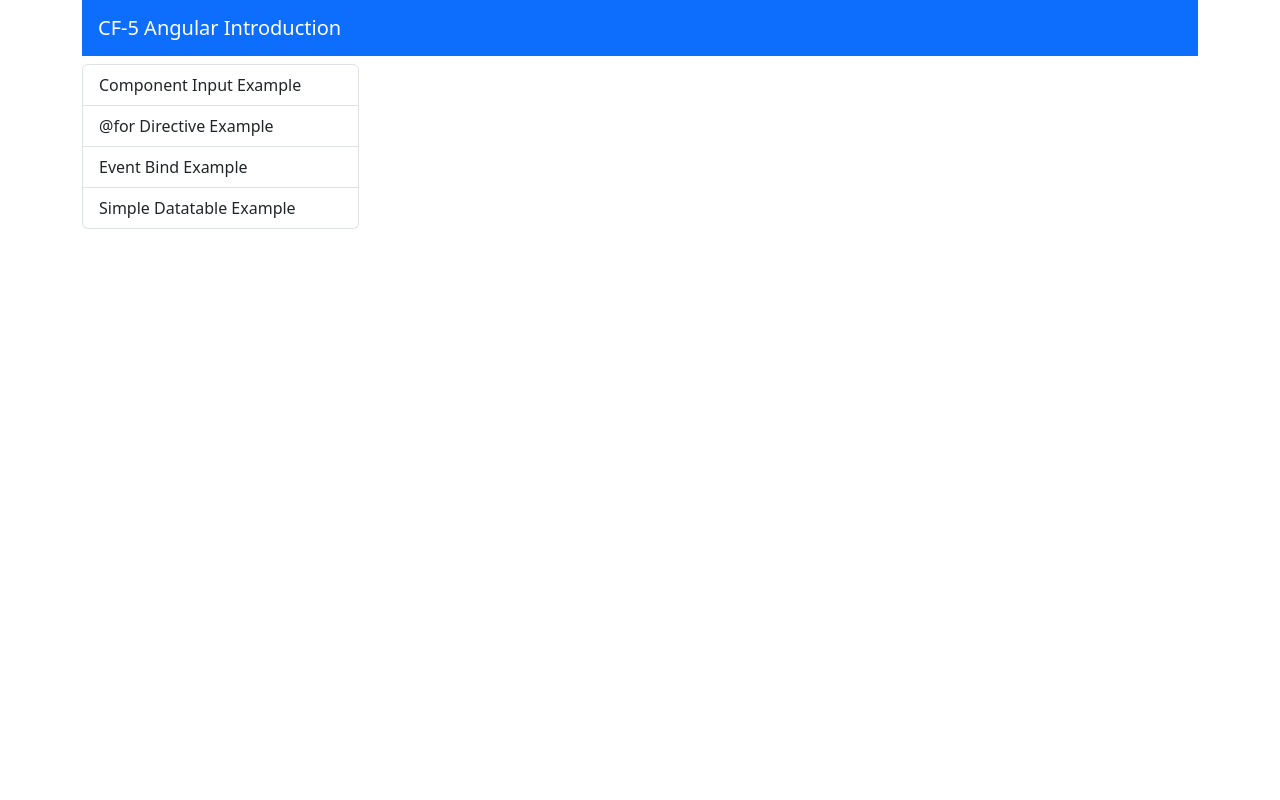
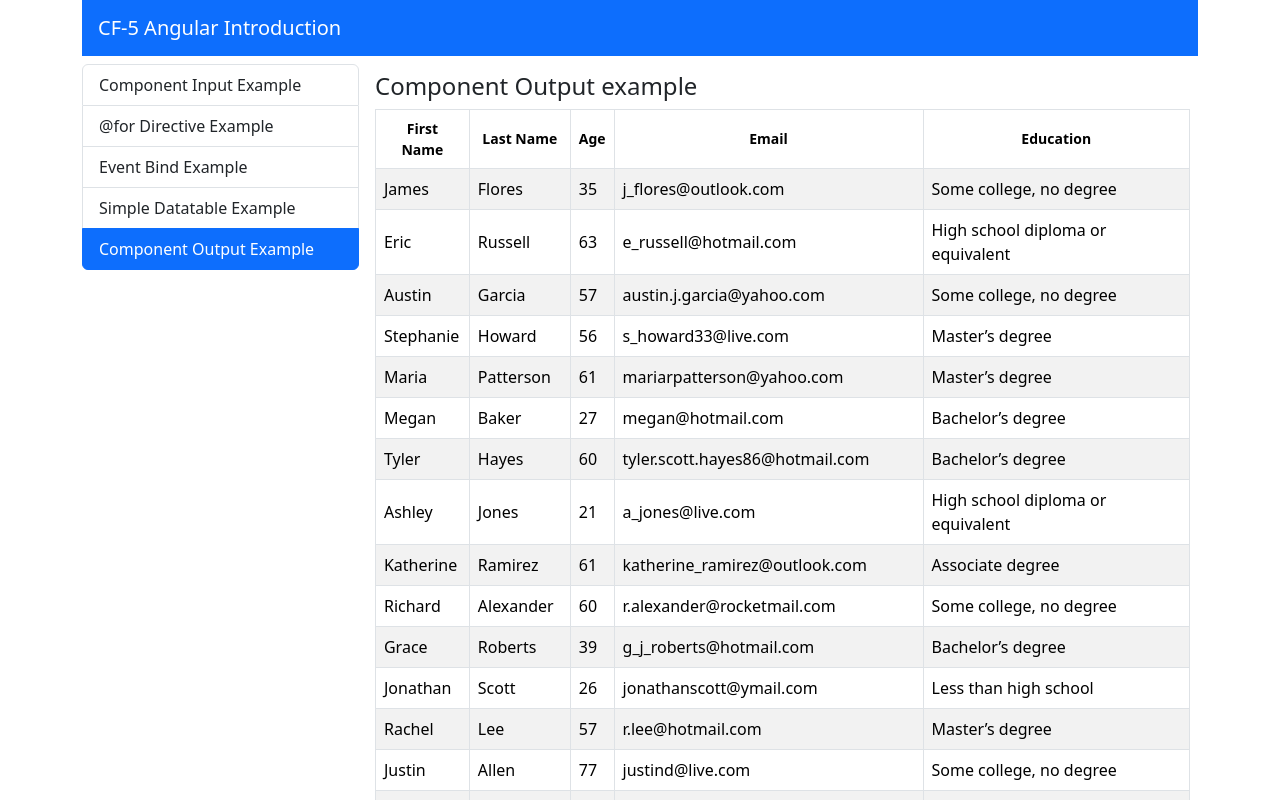
Before and after one commit to PanagiotaVas/angular-introduction, an Angular app: page /component-output-example in a window 1280 px wide. Before the commit this address led to /. Shown: the top 800 px of the page. Built offline with nearby package versions, Linux system fonts and the light colour scheme.

Commit message:
component output

```diff
--- a/src/app/app.routes.ts
+++ b/src/app/app.routes.ts
@@ -4,6 +4,7 @@
 import { ComponentInputExampleComponent } from './components/component-input-example/component-input-example.component';
 import { ForDirectiveExampleComponent } from './components/for-directive-example/for-directive-example.component';
 import { SimpleDataTableExampleComponent } from './components/simple-datatable-example/simple-datatable-example.component';
+import { ComponentOutputExampleComponent } from './components/component-output-example/component-output-example.component';
 
 export const routes: Routes = [
     {path: 'event-bind-example', component: EventBindExampleComponent},
@@ -12,5 +13,6 @@
     {path: '', component: WelcomeComponent},
     {path: 'component-input-example', component: ComponentInputExampleComponent},
     {path: 'for-directive-example', component: ForDirectiveExampleComponent },
-    {path: 'simple-data-table-example', component: SimpleDataTableExampleComponent}
+    {path: 'simple-data-table-example', component: SimpleDataTableExampleComponent},
+    {path: 'component-output-example', component: ComponentOutputExampleComponent}
 ];
--- /dev/null
+++ b/src/app/components/component-output-example/component-output-example.component.html
@@ -0,0 +1,7 @@
+<h4>Component Output example</h4>
+
+<app-simple-data-table [data]="manyPerson"
+    (personClicked)="onPersonClicked($event)"
+>
+
+</app-simple-data-table>
--- /dev/null
+++ b/src/app/components/component-output-example/component-output-example.component.ts
@@ -0,0 +1,29 @@
+import { Component } from '@angular/core';
+import { SimpleDataTableComponent } from '../simple-data-table/simple-data-table.component';
+import { EPerson, ManyPerson } from 'src/app/shared/interface/person';
+
+@Component({
+  selector: 'app-component-output-example',
+  standalone: true,
+  imports: [SimpleDataTableComponent],
+  templateUrl: './component-output-example.component.html',
+  styleUrl: './component-output-example.component.css'
+})
+export class ComponentOutputExampleComponent {
+  manyPerson = ManyPerson
+
+  onPersonClicked(person: EPerson) {
+    alert(this.personTemplate(person))
+  }
+
+  personTemplate(person: EPerson) {
+    return `
+      Person Details
+        First name: ${person.givenName},
+        Last name: ${person.surName},
+        Age: ${person.age},
+        Email: ${person.email},
+        Education: ${person.education}
+    `
+  }
+}
--- a/src/app/components/list-group-menu/list-group-menu.component.ts
+++ b/src/app/components/list-group-menu/list-group-menu.component.ts
@@ -14,6 +14,7 @@
     {text: 'Component Input Example', routerLink: 'component-input-example'},
     {text: '@for Directive Example', routerLink: 'for-directive-example'},
     {text: 'Event Bind Example', routerLink: 'event-bind-example'},
-    {text: 'Simple Datatable Example', routerLink: 'simple-data-table-example'}
+    {text: 'Simple Datatable Example', routerLink: 'simple-data-table-example'},
+    {text: 'Component Output Example', routerLink: 'component-output-example'}
   ]
 }
--- a/src/app/components/simple-data-table/simple-data-table.component.html
+++ b/src/app/components/simple-data-table/simple-data-table.component.html
@@ -10,7 +10,7 @@
     </thead>
     <tbody>
         @for(row of data; track row) {
-            <tr class="align-middle">
+            <tr class="align-middle" (dblclick)="onPersonClicked(row)">
                 <td>{{row.givenName}}</td>
                 <td>{{row.surName}}</td>
                 <td>{{row.age}}</td>
--- a/src/app/components/simple-data-table/simple-data-table.component.ts
+++ b/src/app/components/simple-data-table/simple-data-table.component.ts
@@ -1,4 +1,4 @@
-import { Component, Input } from '@angular/core';
+import { Component, EventEmitter, Input, Output } from '@angular/core';
 import { EPerson } from 'src/app/shared/interface/person';
 import { sortBy } from 'lodash-es';
 
@@ -10,7 +10,9 @@
   styleUrl: './simple-data-table.component.css'
 })
 export class SimpleDataTableComponent {
-  @Input() data: EPerson[]
+  @Input() data: EPerson[];
+
+  @Output() personClicked = new EventEmitter<EPerson>();
 
   sortOrder = {
     givenName: 'none',
@@ -46,4 +48,8 @@
       return ''
     }
   }
+
+  onPersonClicked(person: EPerson) {
+    this.personClicked.emit(person)
+  }
 }
```
Also changed, not shown: src/app/components/component-output-example/component-output-example.component.css (added), 1 other file (tests, documents, lock files or other folders).
